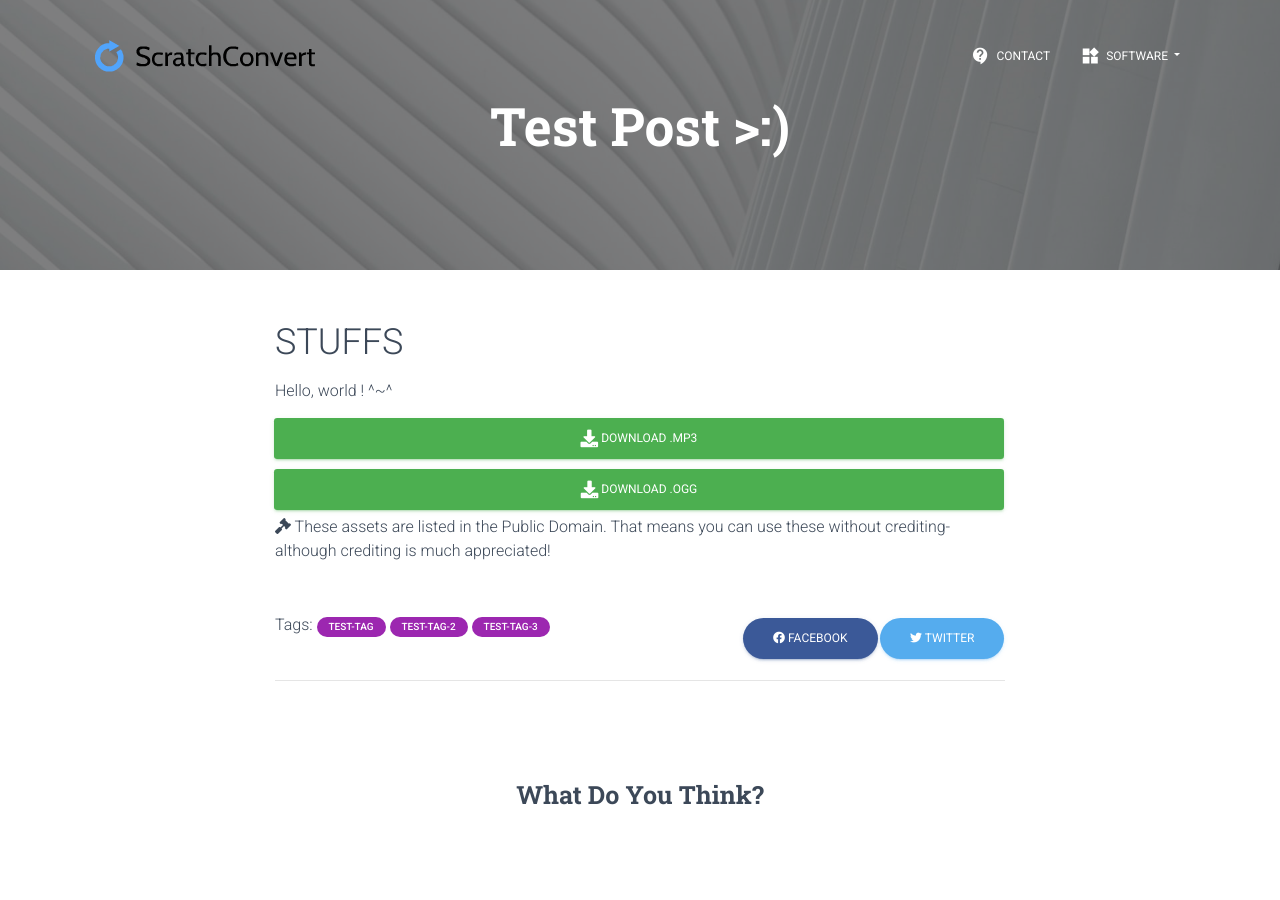
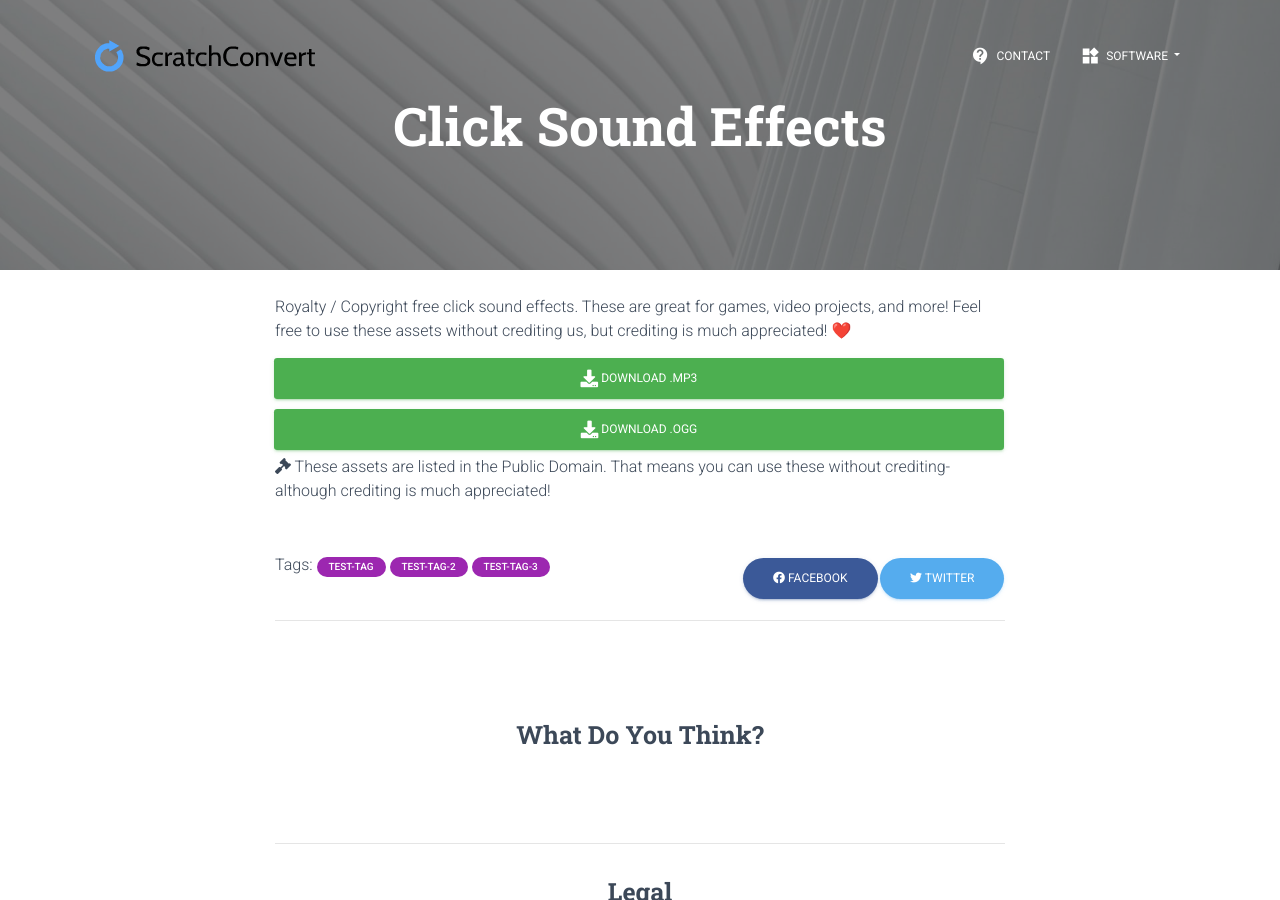
Before and after one commit to hrichhart/creator-assets-website, a Jekyll site: the page built from _posts/2021-06-13-test-post.md, in a window 1280 px wide and 900 px high. Built offline with Jekyll 4.4.1, drawn with Linux system fonts in a browser that asks for light colours; comment, search, counter and statistics services are not loaded.

Commit message:
Update 2021-06-13-test-post.md

```diff
--- a/_posts/2021-06-13-test-post.md
+++ b/_posts/2021-06-13-test-post.md
@@ -1,6 +1,6 @@
 ---
 layout: article
-title: Test Post >:)
+title: Click Sound Effects
 description: Woahh, it's a test post !
 permalink: /test-post
 thumbnail: public/article-assets/convert-scratch-to-exe/thumb.png
@@ -9,5 +9,4 @@
 tags: [test-tag, test-tag-2, test-tag-3]
 ---
 
-## STUFFS
-Hello, world ! ^~^
+Royalty / Copyright free click sound effects. These are great for games, video projects, and more! Feel free to use these assets without crediting us, but crediting is much appreciated! ❤️
```
